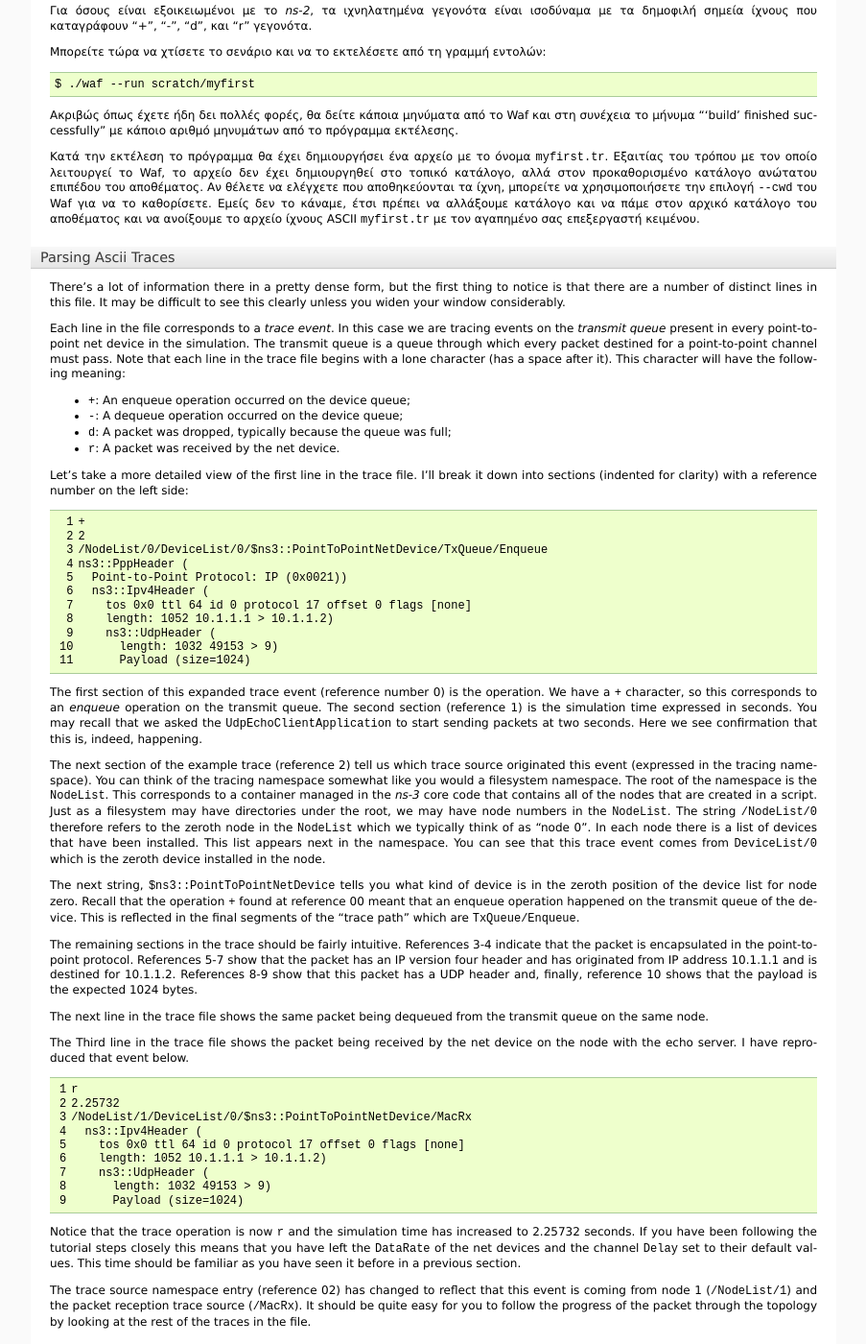
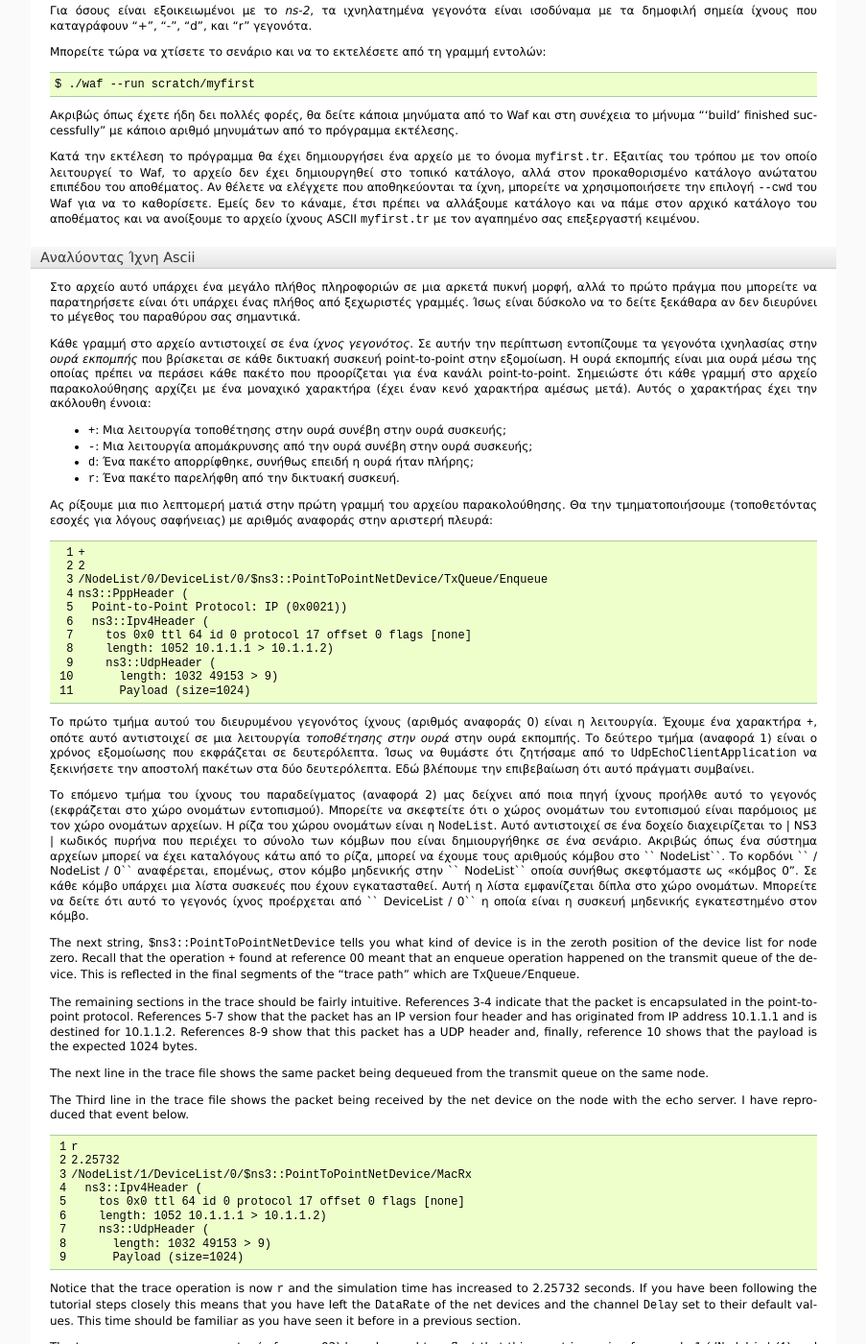
Before and after one commit to maupatras/ns3_teamB, a Sphinx documentation site: the page built from ns-3.22/doc/tutorial-gr/source/tweaking.rst, in a window 1280 px wide and 1400 px high, scrolled down 9995 px. Shown: the whole window at 96% size, without its empty margins (198-1101 px from the left). Built offline with Sphinx 7.4.7, drawn with Linux system fonts in a browser that asks for light colours; formulas are drawn with MathJax 3; some of the changed text lies outside the part shown.

Commit message:
Translated "Parsing ASCII traces"

```diff
--- a/ns-3.22/doc/tutorial-gr/source/tweaking.rst
+++ b/ns-3.22/doc/tutorial-gr/source/tweaking.rst
@@ -1357,27 +1357,51 @@ ofstream αντικείμενα που σχετίζονται με την αντ
 κατάλογο του αποθέματος και να ανοίξουμε το αρχείο ίχνους ASCII ``myfirst.tr``
 με τον αγαπημένο σας επεξεργαστή κειμένου.
 
-Parsing Ascii Traces
-~~~~~~~~~~~~~~~~~~~~
-There's a lot of information there in a pretty dense form, but the first thing
-to notice is that there are a number of distinct lines in this file.  It may
-be difficult to see this clearly unless you widen your window considerably.
-
-Each line in the file corresponds to a *trace event*.  In this case
-we are tracing events on the *transmit queue* present in every
-point-to-point net device in the simulation.  The transmit queue is a queue
-through which every packet destined for a point-to-point channel must pass.
-Note that each line in the trace file begins with a lone character (has a
-space after it).  This character will have the following meaning:
-
-* ``+``: An enqueue operation occurred on the device queue;
-* ``-``: A dequeue operation occurred on the device queue;
-* ``d``: A packet was dropped, typically because the queue was full;
-* ``r``: A packet was received by the net device.
-
-Let's take a more detailed view of the first line in the trace file.  I'll
-break it down into sections (indented for clarity) with a reference
-number on the left side:
+..
+	Parsing Ascii Traces
+	~~~~~~~~~~~~~~~~~~~~
+	There's a lot of information there in a pretty dense form, but the first thing
+	to notice is that there are a number of distinct lines in this file.  It may
+	be difficult to see this clearly unless you widen your window considerably.
+
+	Each line in the file corresponds to a *trace event*.  In this case
+	we are tracing events on the *transmit queue* present in every
+	point-to-point net device in the simulation.  The transmit queue is a queue
+	through which every packet destined for a point-to-point channel must pass.
+	Note that each line in the trace file begins with a lone character (has a
+	space after it).  This character will have the following meaning:
+Αναλύοντας Ίχνη Ascii
+~~~~~~~~~~~~~~~~~~~~~
+Στο αρχείο αυτό υπάρχει ένα μεγάλο πλήθος πληροφοριών σε μια αρκετά πυκνή μορφή,
+αλλά το πρώτο πράγμα που μπορείτε να παρατηρήσετε είναι ότι υπάρχει ένας πλήθος
+από ξεχωριστές γραμμές. Ίσως είναι δύσκολο να το δείτε ξεκάθαρα αν δεν διευρύνει
+το μέγεθος του παραθύρου σας σημαντικά.
+
+Κάθε γραμμή στο αρχείο αντιστοιχεί σε ένα *ίχνος γεγονότος*. Σε αυτήν την περίπτωση
+εντοπίζουμε τα γεγονότα ιχνηλασίας στην *ουρά εκπομπής* που βρίσκεται σε κάθε
+δικτυακή συσκευή point-to-point στην εξομοίωση. Η ουρά εκπομπής είναι μια ουρά
+μέσω της οποίας πρέπει να περάσει κάθε πακέτο που προορίζεται για ένα κανάλι
+point-to-point. Σημειώστε ότι κάθε γραμμή στο αρχείο παρακολούθησης αρχίζει με ένα
+μοναχικό χαρακτήρα (έχει έναν κενό χαρακτήρα αμέσως μετά). Αυτός ο χαρακτήρας
+έχει την ακόλουθη έννοια:
+
+..
+	* ``+``: An enqueue operation occurred on the device queue;
+	* ``-``: A dequeue operation occurred on the device queue;
+	* ``d``: A packet was dropped, typically because the queue was full;
+	* ``r``: A packet was received by the net device.
+
+	Let's take a more detailed view of the first line in the trace file.  I'll
+	break it down into sections (indented for clarity) with a reference
+	number on the left side:
+* ``+``: Μια λειτουργία τοποθέτησης στην ουρά συνέβη στην ουρά συσκευής;
+* ``-``: Μια λειτουργία απομάκρυνσης από την ουρά συνέβη στην ουρά συσκευής;
+* ``d``: Ένα πακέτο απορρίφθηκε, συνήθως επειδή η ουρά ήταν πλήρης;
+* ``r``: Ένα πακέτο παρελήφθη από την δικτυακή συσκευή.
+
+Ας ρίξουμε μια πιο λεπτομερή ματιά στην πρώτη γραμμή του αρχείου παρακολούθησης.
+Θα την τμηματοποιήσουμε (τοποθετόντας εσοχές για λόγους σαφήνειας) με αριθμός
+αναφοράς στην αριστερή πλευρά:
 
 .. sourcecode:: text
   :linenos:
@@ -1394,25 +1418,45 @@ number on the left side:
         length: 1032 49153 > 9)
         Payload (size=1024)
 
-The first section of this expanded trace event (reference number 0) is the
-operation.  We have a ``+`` character, so this corresponds to an
-*enqueue* operation on the transmit queue.  The second section (reference 1)
-is the simulation time expressed in seconds.  You may recall that we asked the
-``UdpEchoClientApplication`` to start sending packets at two seconds.  Here
-we see confirmation that this is, indeed, happening.
-
-The next section of the example trace (reference 2) tell us which trace source
-originated this event (expressed in the tracing namespace).  You can think
-of the tracing namespace somewhat like you would a filesystem namespace.  The
-root of the namespace is the ``NodeList``.  This corresponds to a container
-managed in the |ns3| core code that contains all of the nodes that are
-created in a script.  Just as a filesystem may have directories under the
-root, we may have node numbers in the ``NodeList``.  The string
-``/NodeList/0`` therefore refers to the zeroth node in the ``NodeList``
-which we typically think of as "node 0".  In each node there is a list of
-devices that have been installed.  This list appears next in the namespace.
-You can see that this trace event comes from ``DeviceList/0`` which is the
-zeroth device installed in the node.
+..
+	The first section of this expanded trace event (reference number 0) is the
+	operation.  We have a ``+`` character, so this corresponds to an
+	*enqueue* operation on the transmit queue.  The second section (reference 1)
+	is the simulation time expressed in seconds.  You may recall that we asked the
+	``UdpEchoClientApplication`` to start sending packets at two seconds.  Here
+	we see confirmation that this is, indeed, happening.
+
+	The next section of the example trace (reference 2) tell us which trace source
+	originated this event (expressed in the tracing namespace).  You can think
+	of the tracing namespace somewhat like you would a filesystem namespace.  The
+	root of the namespace is the ``NodeList``.  This corresponds to a container
+	managed in the |ns3| core code that contains all of the nodes that are
+	created in a script.  Just as a filesystem may have directories under the
+	root, we may have node numbers in the ``NodeList``.  The string
+	``/NodeList/0`` therefore refers to the zeroth node in the ``NodeList``
+	which we typically think of as "node 0".  In each node there is a list of
+	devices that have been installed.  This list appears next in the namespace.
+	You can see that this trace event comes from ``DeviceList/0`` which is the
+	zeroth device installed in the node.
+Το πρώτο τμήμα αυτού του διευρυμένου γεγονότος ίχνους (αριθμός αναφοράς 0) είναι η
+λειτουργία. Έχουμε ένα χαρακτήρα ``+``, οπότε αυτό αντιστοιχεί σε μια λειτουργία
+*τοποθέτησης στην ουρά* στην ουρά εκπομπής. Το δεύτερο τμήμα (αναφορά 1) είναι ο
+χρόνος εξομοίωσης που εκφράζεται σε δευτερόλεπτα. Ίσως να θυμάστε ότι ζητήσαμε
+από το ``UdpEchoClientApplication`` να ξεκινήσετε την αποστολή πακέτων στα δύο
+δευτερόλεπτα. Εδώ βλέπουμε την επιβεβαίωση ότι αυτό πράγματι συμβαίνει.
+
+Το επόμενο τμήμα του ίχνους του παραδείγματος (αναφορά 2) μας δείχνει από ποια πηγή
+ίχνους προήλθε αυτό το γεγονός (εκφράζεται στο χώρο ονομάτων εντοπισμού). Μπορείτε
+να σκεφτείτε ότι ο χώρος ονομάτων του εντοπισμού είναι παρόμοιος με τον χώρο ονομάτων
+αρχείων. Η ρίζα του χώρου ονομάτων είναι η ``NodeList``. Αυτό αντιστοιχεί σε ένα δοχείο
+διαχειρίζεται το | NS3 | κωδικός πυρήνα που περιέχει το σύνολο των κόμβων που είναι
+δημιουργήθηκε σε ένα σενάριο. Ακριβώς όπως ένα σύστημα αρχείων μπορεί να έχει καταλόγους κάτω από το
+ρίζα, μπορεί να έχουμε τους αριθμούς κόμβου στο `` NodeList``. Το κορδόνι
+`` / NodeList / 0`` αναφέρεται, επομένως, στον κόμβο μηδενικής στην `` NodeList``
+οποία συνήθως σκεφτόμαστε ως «κόμβος 0". Σε κάθε κόμβο υπάρχει μια λίστα
+συσκευές που έχουν εγκατασταθεί. Αυτή η λίστα εμφανίζεται δίπλα στο χώρο ονομάτων.
+Μπορείτε να δείτε ότι αυτό το γεγονός ίχνος προέρχεται από `` DeviceList / 0`` η οποία είναι η
+συσκευή μηδενικής εγκατεστημένο στον κόμβο.
 
 The next string, ``$ns3::PointToPointNetDevice`` tells you what kind of
 device is in the zeroth position of the device list for node zero.
```
